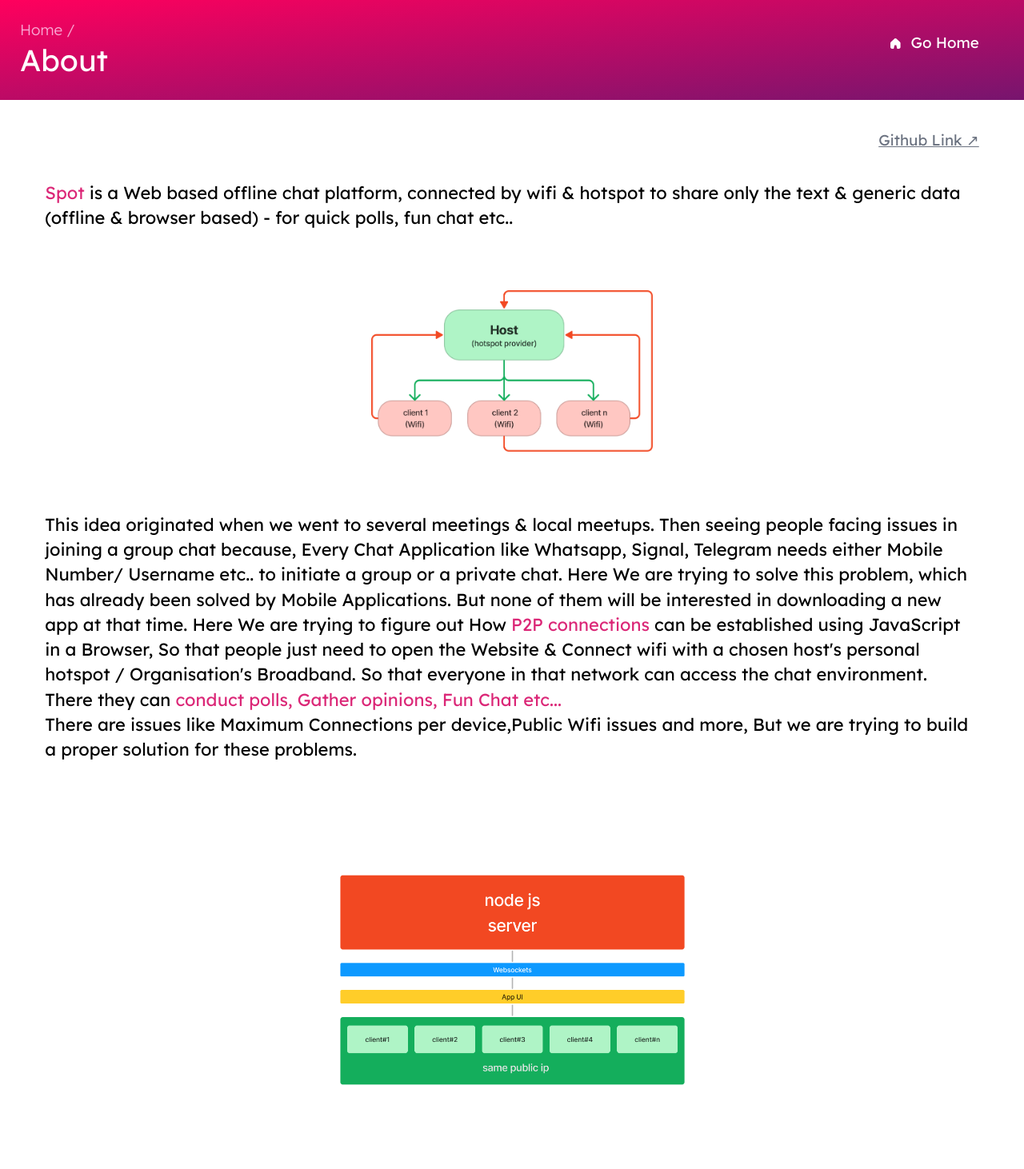
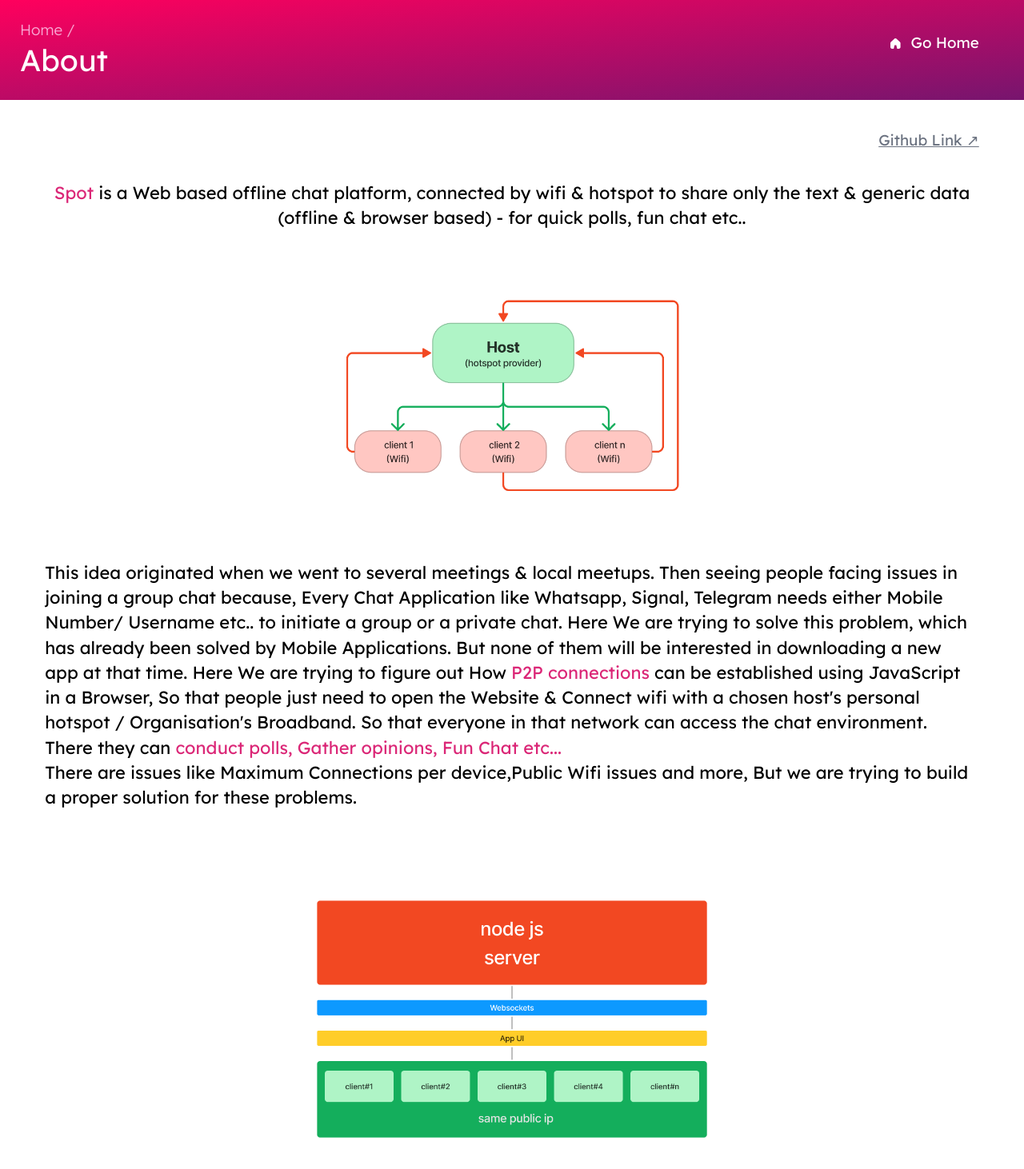
Before and after one commit to devignx/spot, a React (Create React App) app: page /about in a window 1280 px wide. Shown: the top 1462 px of the page at 80% size. Built offline with nearby package versions, Linux system fonts and the light colour scheme.

Commit message:
Add files via upload

```diff
--- a/src/pages/About.js
+++ b/src/pages/About.js
@@ -19,18 +19,18 @@ const About = () =>{
                 <Link to="/"><button className="hidden inline-flex items-center p-4 rounded border-solid border-3 border-white py-2.5 p-3 text-sm text-white md:px-5 text-xs md:flex lg:flex"><img className="pr-2 pt-0.5" src={home}></img> Go Home </button></Link>
             </header>
             <a className="flex-row" href="https://github.com/hariprasd/spot">
-                <p className="underline font-normal pt-6 px-9 text-xs text-right text-gray-500">Github Link ↗︎</p>
+                <p className="underline font-normal pt-6 px-9 text-xs text-center text-gray-500 md:text-right">Github Link ↗︎</p>
             </a>
-            <p className="m-6 px-3 text-sm ">
+            <p className="m-6 px-3 text-sm text-center">
             <spl className="text-pink-600 text-sm">Spot</spl> is a Web based offline chat platform, connected by wifi & hotspot to share only the text & generic data (offline & browser based) - for quick polls, fun chat etc..
             </p>
-            <img className="mx-auto p-6 items-center w-1/3" src={w1} alt="Working1"></img>
-            <p className="m-6 px-3 text-sm ">
+            <img className="mx-auto w-9/12 px-10 lg:w-2/4" src={w1} alt="Working1"></img>
+            <p className="m-6 px-3 text-sm">
             This idea originated when we went to several meetings & local meetups. Then seeing people facing issues in joining a group chat because, Every Chat Application like Whatsapp, Signal, Telegram needs either Mobile Number/ Username etc.. to initiate a group or a private chat. Here We are trying to solve this problem, which has already been solved by Mobile Applications. But none of them will be interested in downloading a new app at that time.
             Here We are trying to figure out How <spl className="text-pink-600 text-sm">P2P connections</spl> can be established using JavaScript in a Browser, So that people just need to open the Website & Connect wifi with a chosen host's personal hotspot / Organisation's Broadband. So that everyone in that network can access the chat environment. There they can <spl className="text-pink-600 text-sm">conduct polls, Gather opinions, Fun Chat etc... <br></br></spl>
             There are issues like Maximum Connections per device,Public Wifi issues and more, But we are trying to build a proper solution for these problems.
             </p>
-            <img className="mx-auto p-6 items-center w-1/2" src={w2} alt="Working2"></img>
+            <img className="mx-auto w-fit lg:w-6/12 " src={w2} alt="Working2"></img>
 
         </div>
     )
--- a/src/pages/NotFound.js
+++ b/src/pages/NotFound.js
@@ -12,9 +12,9 @@ export default function NotFound() {
     return (
         <div>
             <Nav/>
-            <div className="flex items-center flex-col gap-y-4">
-                <img className="w-1/4" src={error}></img>
-                <p className="text-pink-600 text-center ">OOPS! The page you requested was not found<br></br> <b className="text-slate-700">"zzzzzzzzzzzzzzzz"</b></p>
+            <div className="flex items-center justify-center flex-col gap-y-4">
+                <img className="w-9/12 md: w-1/4" src={error}></img>
+                <p className="text-pink-600 text-center ">OOPS! The page you requested was not found<br></br> <b className="text-slate-700">"Zzzzzzz"</b></p>
                 <div className="flex items-center justify-center  flex-col md:flex-row">
                     <Link to="/"><button className="inline-flex items-center p-4 rounded btn py-2.5 p-3 text-sm text-white md:px-5 text-xs"><img className="pr-2 pt-0.5" src={home}></img> Go Home </button></Link>
                     <p className="p-4 text-xs">or</p>
```
Also changed, not shown: src/assets/working1.png.
